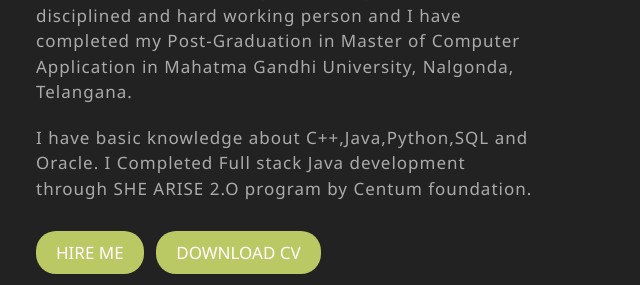
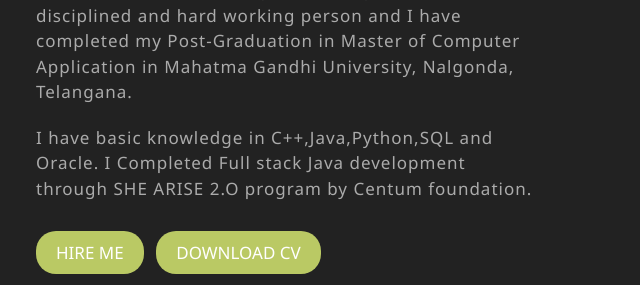
Before and after one commit to sravanieddu/portfolioapp, a plain HTML site: page portfolioapp/index.html in a window 1280 px wide. Shown: the part 954-1239 px from the top of the page, 624-1264 px from the left. Drawn offline with nearby package versions, Linux system fonts and the light colour scheme; files whose address does not match are found by name.

Commit message:
first commit

```diff
--- a/portfolioapp/index.html
+++ b/portfolioapp/index.html
@@ -48,7 +48,7 @@
           Hi! I am Sravani from Jangaon, Telangana. I am a well disciplined and hard working person and I have completed my Post-Graduation in Master of Computer Application in Mahatma Gandhi University, Nalgonda, Telangana.
         </p>
         <p>
-          I have basic knowledge about C++,Java,Python,SQL and Oracle. I Completed  Full stack Java development through SHE ARISE 2.O program by Centum foundation.
+          I have basic knowledge in C++,Java,Python,SQL and Oracle. I Completed  Full stack Java development through SHE ARISE 2.O program by Centum foundation.
         </p>
         <a href="#" class="btn">hire me</a>
         <a href="#" class="btn">download cv</a>
```
